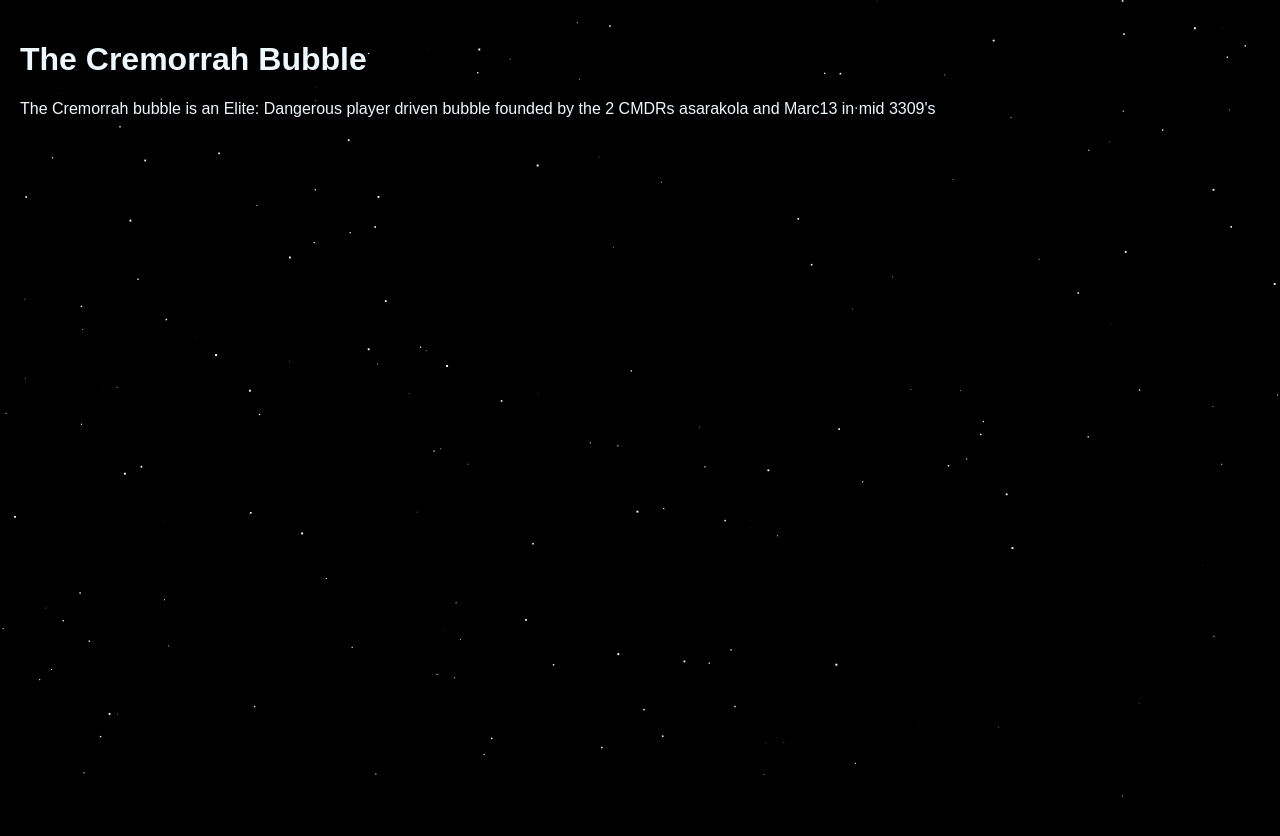
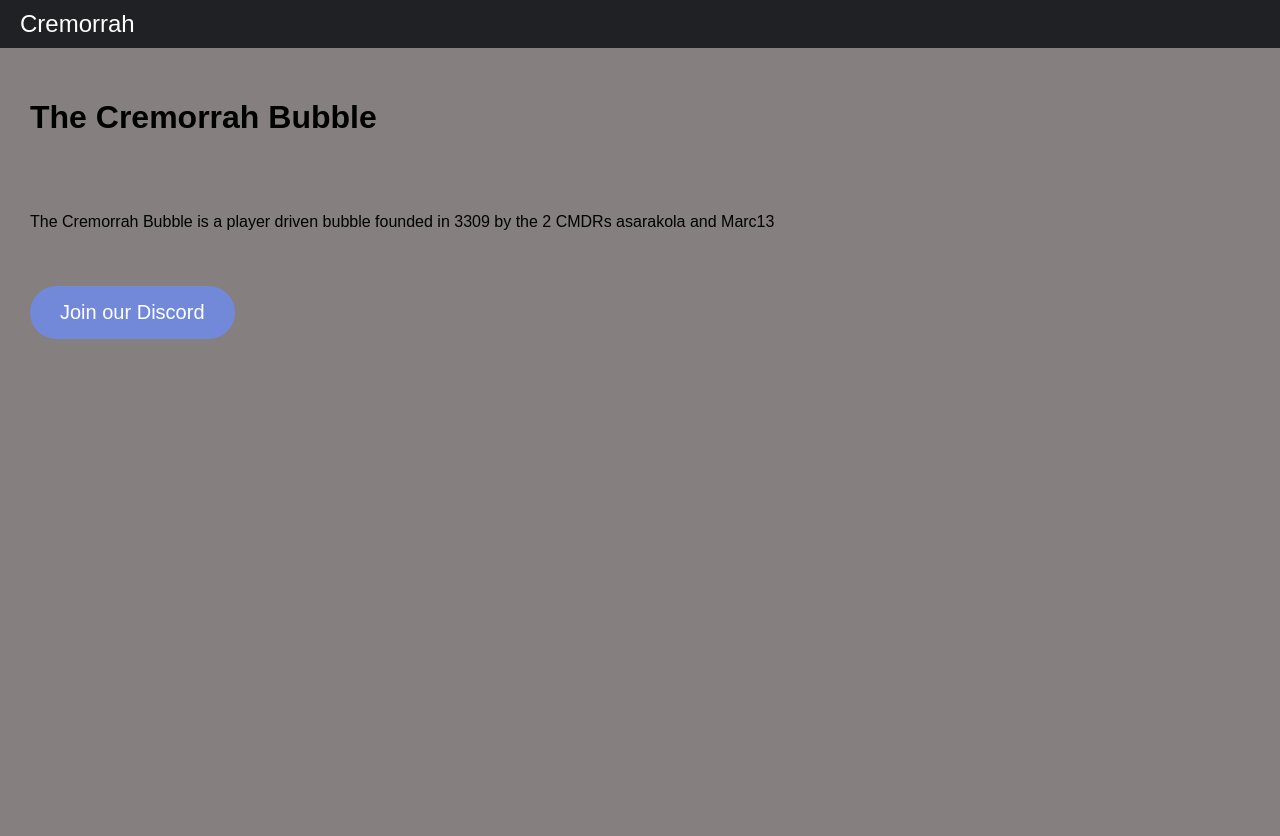
Before and after one commit to llamaair/Cremorrah, a plain HTML site: page index.html in a window 1280 px wide. Before the commit the page ends 800 px from the top, so only its background shows below. Drawn offline with Linux system fonts and the light colour scheme.

Commit message:
Change stuff

```diff
--- a/index.html
+++ b/index.html
@@ -6,60 +6,63 @@
     body {
       margin: 0;
       padding: 0;
-      background-color: #000;
-      color: aliceblue; /* Set text color for the whole page */
+      font-family: Arial, Helvetica, sans-serif;
     }
 
-    canvas {
-      display: block;
-      position: fixed;
-      top: 0;
-      left: 0;
-      z-index: -1;
+    .navbar {
+      background-color: #202124; /* Dark grey background color */
+      color: #fff;
+      padding: 10px;
+      display: flex;
+      align-items: center;
+    }
+
+    .navbar-title {
+      font-size: 24px;
+      margin-left: 10px;
     }
 
     .content {
-      /* Styles for your content go here */
-      padding: 20px;
-      font-family: Arial, Helvetica, sans-serif;
+      background-color: #857f7f; /* Grey background color */
+      padding: 30px;
+      display: grid;
+      place-items: left;
+      min-height: 1300px; /* Account for the height of the navbar */
+
+    }
+
+    .left-content {
+      margin-bottom: 1000px; /* Add margin to push the button higher up */
+    }
+
+    .discord-button {
+      display: inline-block;
+      background-color: #7289DA;
+      color: white;
+      border-radius: 50px;
+      padding: 15px 30px;
+      text-align: center;
+      text-decoration: none;
+      font-size: 20px;
+    }
+
+    .discord-button:hover {
+      background-color: #5f73ae;
     }
   </style>
 </head>
 <body>
-  <canvas id="starsCanvas"></canvas>
+  <div class="navbar">
+    <span class="navbar-title">Cremorrah</span>
+  </div>
 
   <div class="content">
     <h1>The Cremorrah Bubble</h1>
-    <p>The Cremorrah bubble is an Elite: Dangerous player driven bubble founded by the 2 CMDRs asarakola and Marc13 in mid 3309's</p>
-    <!-- Add more content as needed -->
+    <p>The Cremorrah Bubble is a player driven bubble founded in 3309 by the 2 CMDRs asarakola and Marc13</p>
+    <div class="left-content">
+      <a href="https://discord.gg/UgNJ4uceYM" class="discord-button">Join our Discord</a>
+    </div>
   </div>
 
-  <script>
-    // JavaScript code for generating stars on the canvas
-    const canvas = document.getElementById('starsCanvas');
-    const ctx = canvas.getContext('2d');
-
-    // Set canvas dimensions to match the window size
-    canvas.width = window.innerWidth;
-    canvas.height = window.innerHeight;
-
-    // Function to generate random stars
-    function generateStars() {
-      ctx.clearRect(0, 0, canvas.width, canvas.height);
-      ctx.fillStyle = '#FFF';
-
-      for (let i = 0; i < 200; i++) {
-        const x = Math.random() * canvas.width;
-        const y = Math.random() * canvas.height;
-        const size = Math.random() * 2;
-
-        ctx.fillRect(x, y, size, size);
-      }
-    }
-
-    // Call the generateStars function initially and on window resize
-    generateStars();
-    window.addEventListener('resize', generateStars);
-  </script>
 </body>
 </html>
```
